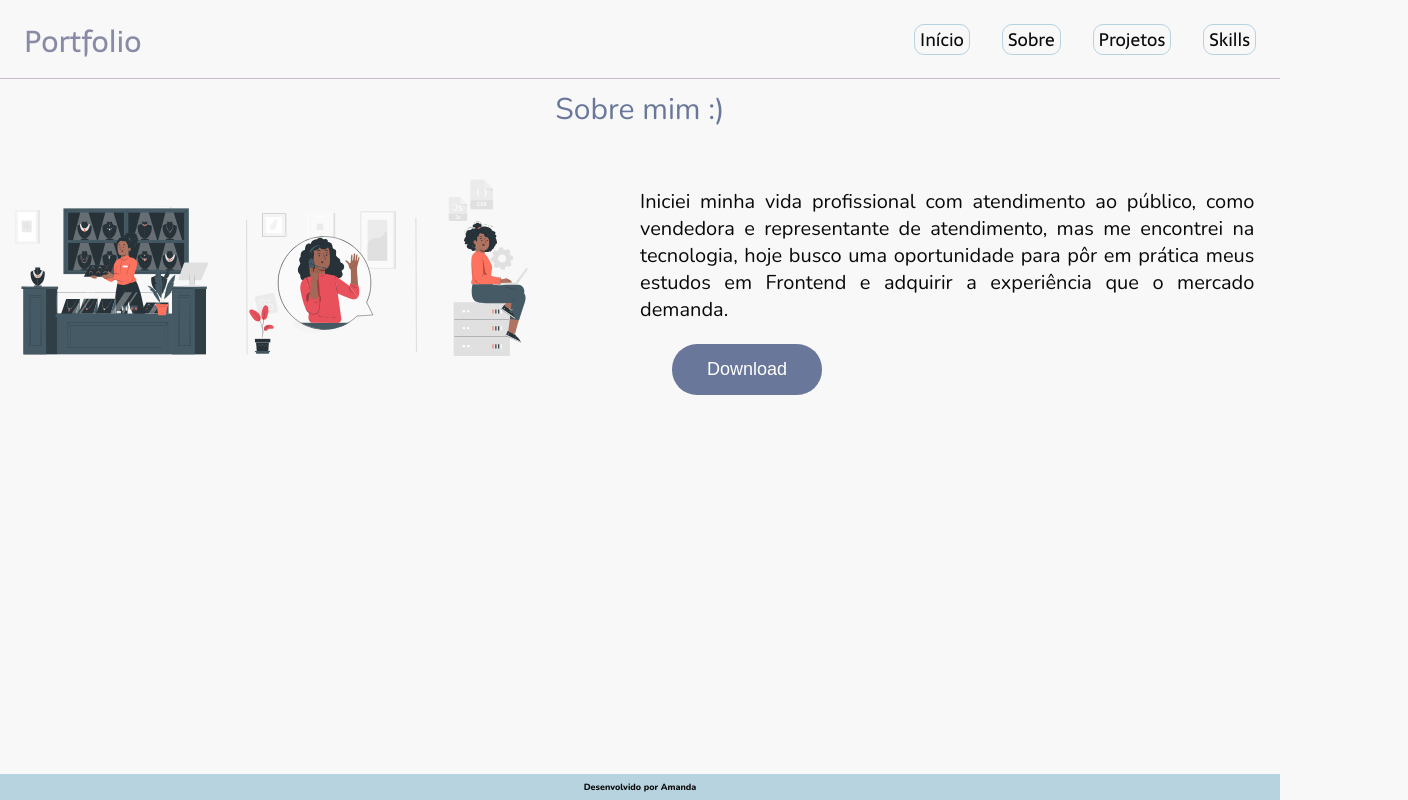
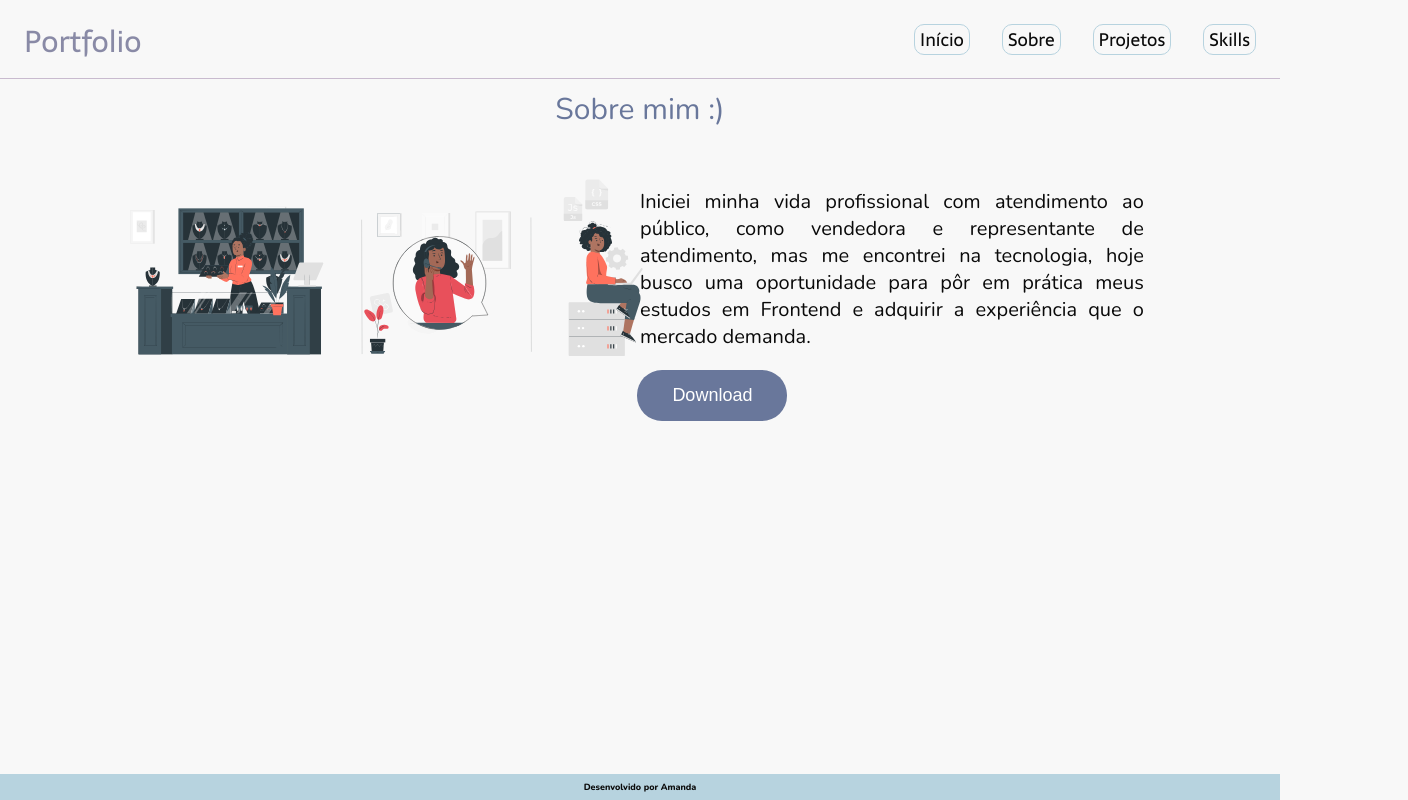
Before and after one commit to amandaresende/portfolio, a React (Create React App) app: page /about in a window 1280 px wide. Shown: the whole page, 1408 px wide, since content can reach past the window. Built offline with nearby package versions, Linux system fonts and the light colour scheme.

Commit message:
fix: Ajustes no layout responsivo

```diff
--- a/src/components/Footer/Footer.css
+++ b/src/components/Footer/Footer.css
@@ -18,7 +18,7 @@
 }
 
 
-@media screen and (max-width: 2560px) {
+@media screen and (max-width: 1024px) {
   .footer {
 
   }
--- a/src/views/About/About.css
+++ b/src/views/About/About.css
@@ -71,6 +71,9 @@
 
 .algo {
   display: flex;
+  width: 82%;
+
+  margin: auto;
 }
 
 @media screen and (max-width: 1024px) {
@@ -115,10 +118,6 @@
     margin-left: 25%;
     margin-right: 25%;
 
-
-
-
-
   }
 
   .text-about-about{
--- a/src/views/Skills/Skills.jsx
+++ b/src/views/Skills/Skills.jsx
@@ -7,14 +7,11 @@ const Skills = props => (
     <div className="skills">
         <div className="text-principal">
             <span className="first-text-skill">Minhas Habilidades</span>
-
         </div>
 
         <div className="icon-skills">
 
         <Skill className="icon-skills"></Skill>
-
-
             <div className="text-skill">
                 <div className="text-skills-skills">
                     <p>
```
